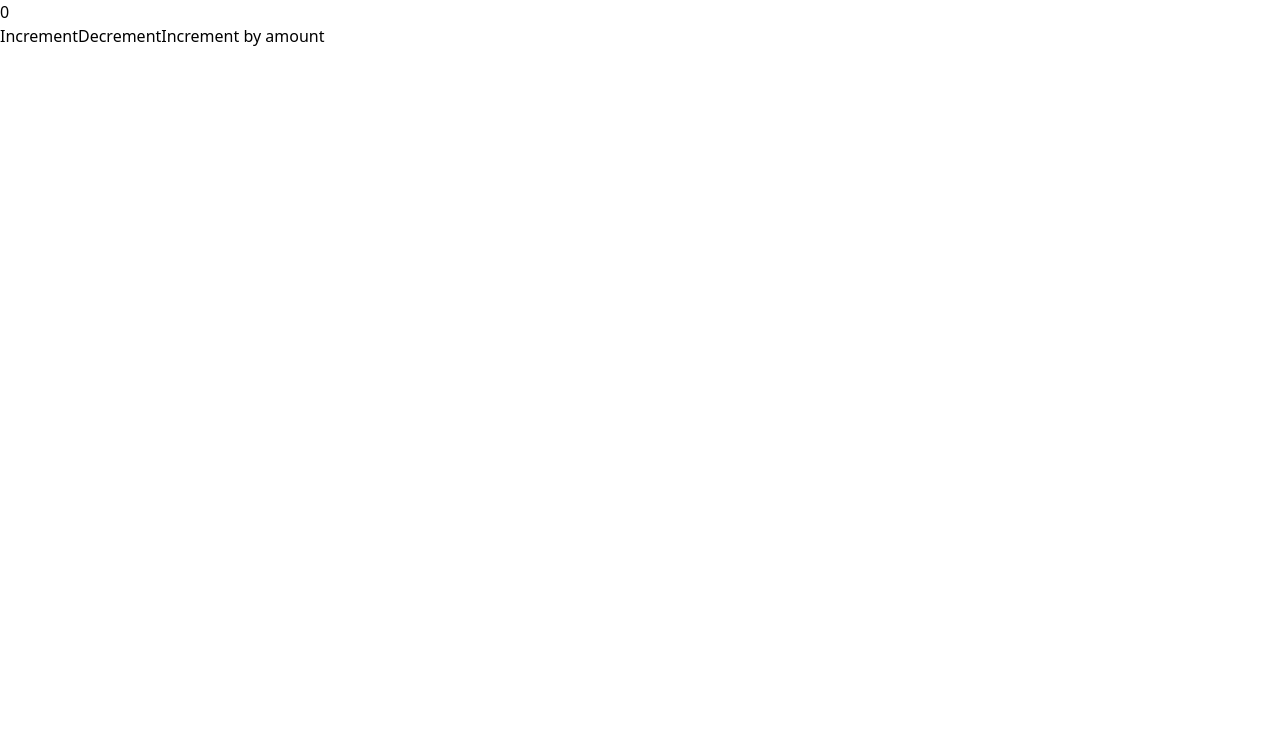
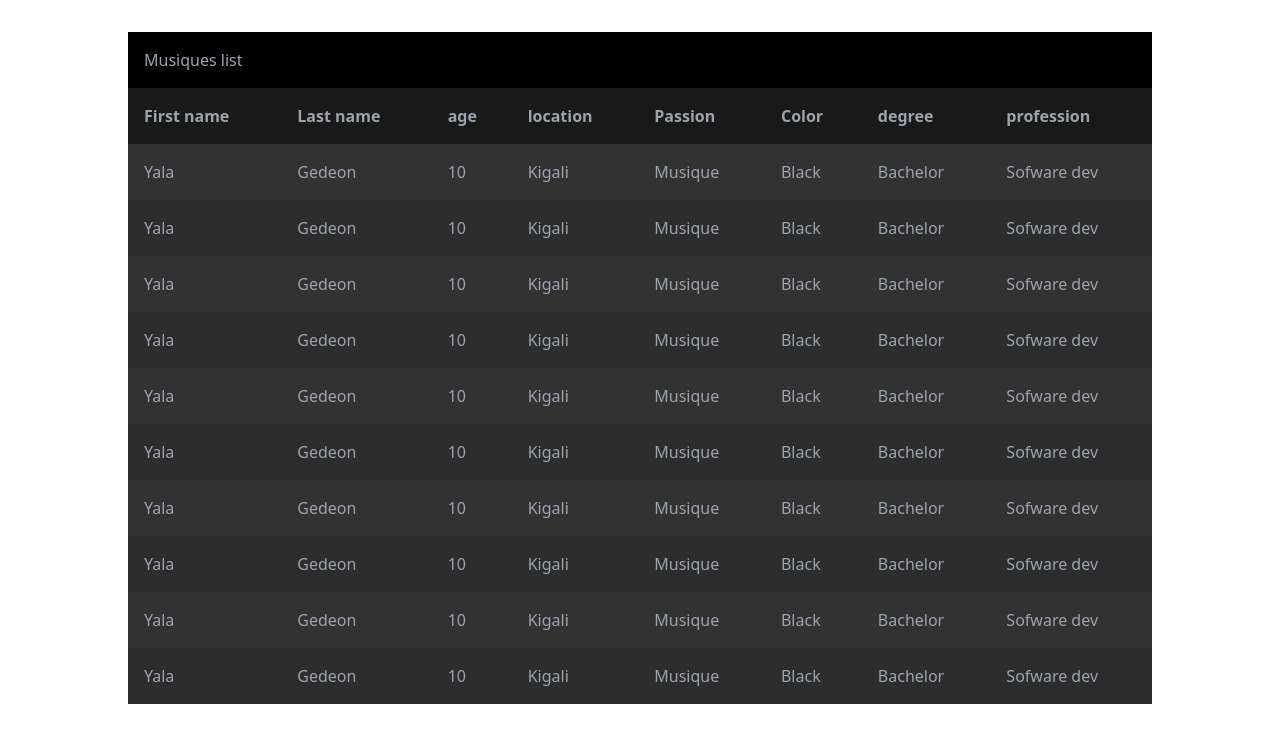
Before and after one commit to Optimus-ged/react-js-training-project, a React (Vite) app: page / in a window 1280 px wide. Shown: the top 742 px of the page. Built offline with nearby package versions, Linux system fonts and the light colour scheme; the HTML template or start-up script is replaced by a standard one.

Commit message:
table responsiveness implemented successfully

```diff
--- a/src/App.tsx
+++ b/src/App.tsx
@@ -1,9 +1,11 @@
-import CounterComponent from "./components/counter";
+import ResponsiveTable from "./components/responsiveTable";
 
 function App() {
   return (
     <>
-      <CounterComponent />
+      <div className="mx-auto h-96 w-4/5 py-8">
+        <ResponsiveTable />
+      </div>
     </>
   );
 }
--- /dev/null
+++ b/src/components/responsiveTable/index.tsx
@@ -0,0 +1,68 @@
+export default function ResponsiveTable() {
+  return (
+    <table className="w-full bg-[#323232] text-gray-400">
+      <caption className="bg-black p-4 text-left">Musiques list</caption>
+      <thead className="hidden lg:table-header-group sticky top-0">
+        <tr className="bg-[hsla(0,0%,0%,0.5)]">
+          <th className="p-4 text-left">First name</th>
+          <th className="p-4 text-left">Last name</th>
+          <th className="p-4 text-left">age</th>
+          <th className="p-4 text-left">location</th>
+          <th className="p-4 text-left">Passion</th>
+          <th className="p-4 text-left">Color</th>
+          <th className="p-4 text-left">degree</th>
+          <th className="p-4 text-left">profession</th>
+        </tr>
+      </thead>
+      <tbody>
+        <TableRow />
+        <TableRow />
+        <TableRow />
+        <TableRow />
+        <TableRow />
+        <TableRow />
+        <TableRow />
+        <TableRow />
+        <TableRow />
+        <TableRow />
+      </tbody>
+    </table>
+  );
+}
+
+function TableRow() {
+  return (
+    <tr className="even:bg-[hsla(0,0%,0%,0.1)]">
+      <td
+        data-cell="first-name"
+        className="block p-4 lg:table-cell before:font-bold"
+      >
+        Yala
+      </td>
+      <td
+        data-cell="last-name"
+        className="block p-4 lg:table-cell"
+      >
+        Gedeon
+      </td>
+      <td data-cell="age" className="block p-4 lg:table-cell">
+        10
+      </td>
+      <td data-cell="location" className="block p-4 lg:table-cell">
+        Kigali
+      </td>
+      <td data-cell="passion" className="block p-4 lg:table-cell">
+        Musique
+      </td>
+      <td data-cell="color" className="block p-4 lg:table-cell">
+        Black
+      </td>
+      <td data-cell="degree" className="block p-4 lg:table-cell">
+        Bachelor
+      </td>
+      <td data-cell="profession" className="block p-4 lg:table-cell">
+        Sofware dev
+      </td>
+    </tr>
+  );
+}
```
